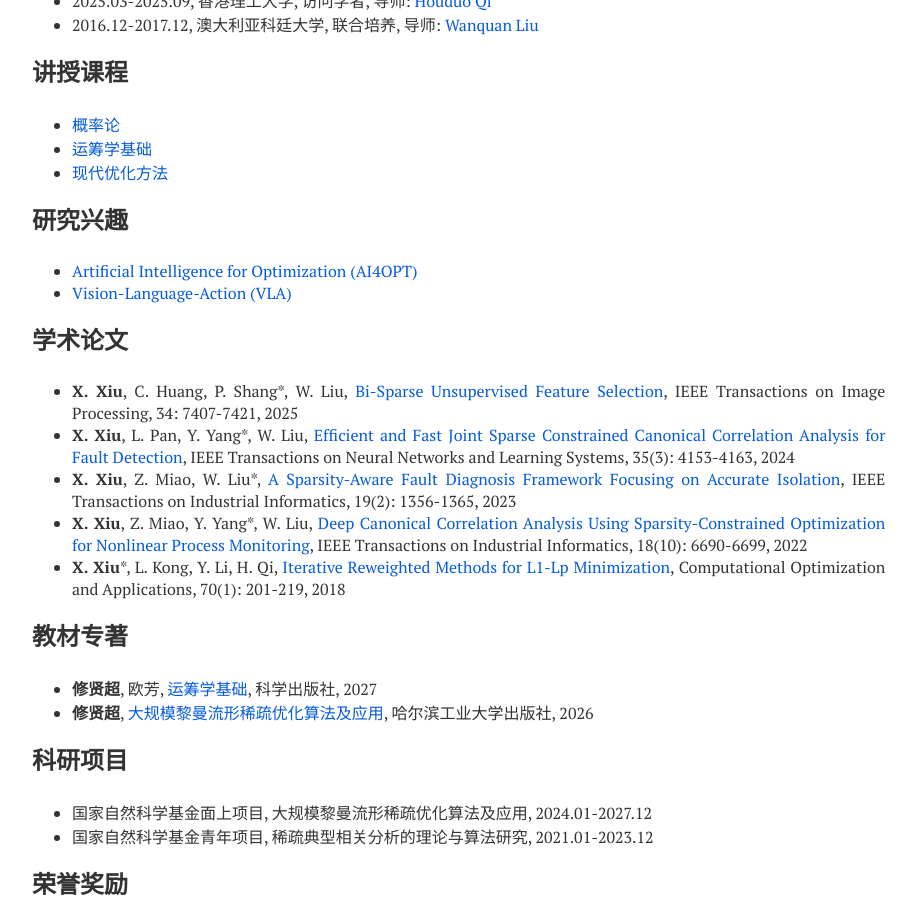
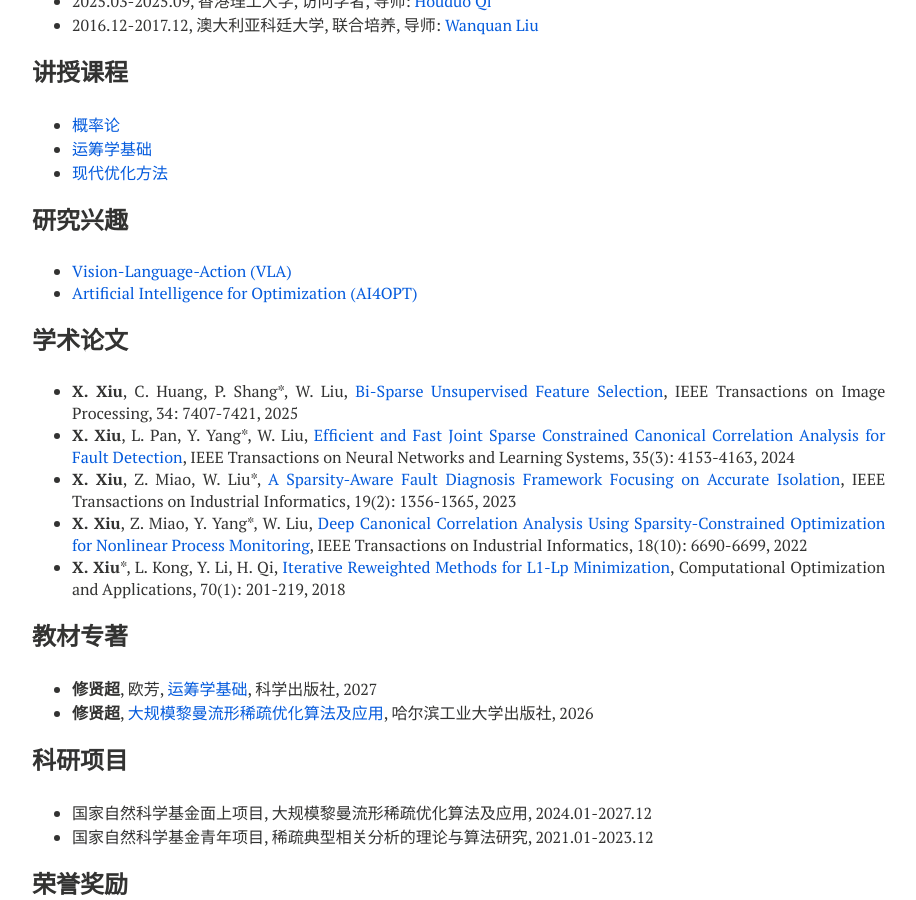
Before and after one commit to xianchaoxiu/xianchaoxiu.github.io, a Jekyll site: the page built from chinese/index.md, in a window 1280 px wide and 900 px high, scrolled down 410 px. Shown: the whole window, without its empty margins (288-1204 px from the left). Built offline with Jekyll 4.4.1, drawn with Linux system fonts in a browser that asks for light colours; nearby versions of some CDN libraries.

Commit message:
Update index.md

```diff
--- a/chinese/index.md
+++ b/chinese/index.md
@@ -31,8 +31,8 @@ share: false
 
 
 ### 研究兴趣
+* <a href="https://xianchaoxiu.github.io/chinese/research/VLA/" class="textlink" target="_blank"> Vision-Language-Action (VLA) </a><br>
 * <a href="https://xianchaoxiu.github.io/chinese/research/OPT/" class="textlink" target="_blank"> Artificial Intelligence for Optimization (AI4OPT) </a><br>
-* <a href="https://xianchaoxiu.github.io/chinese/research/VLA/" class="textlink" target="_blank"> Vision-Language-Action (VLA) </a><br>
 
 
 
```
